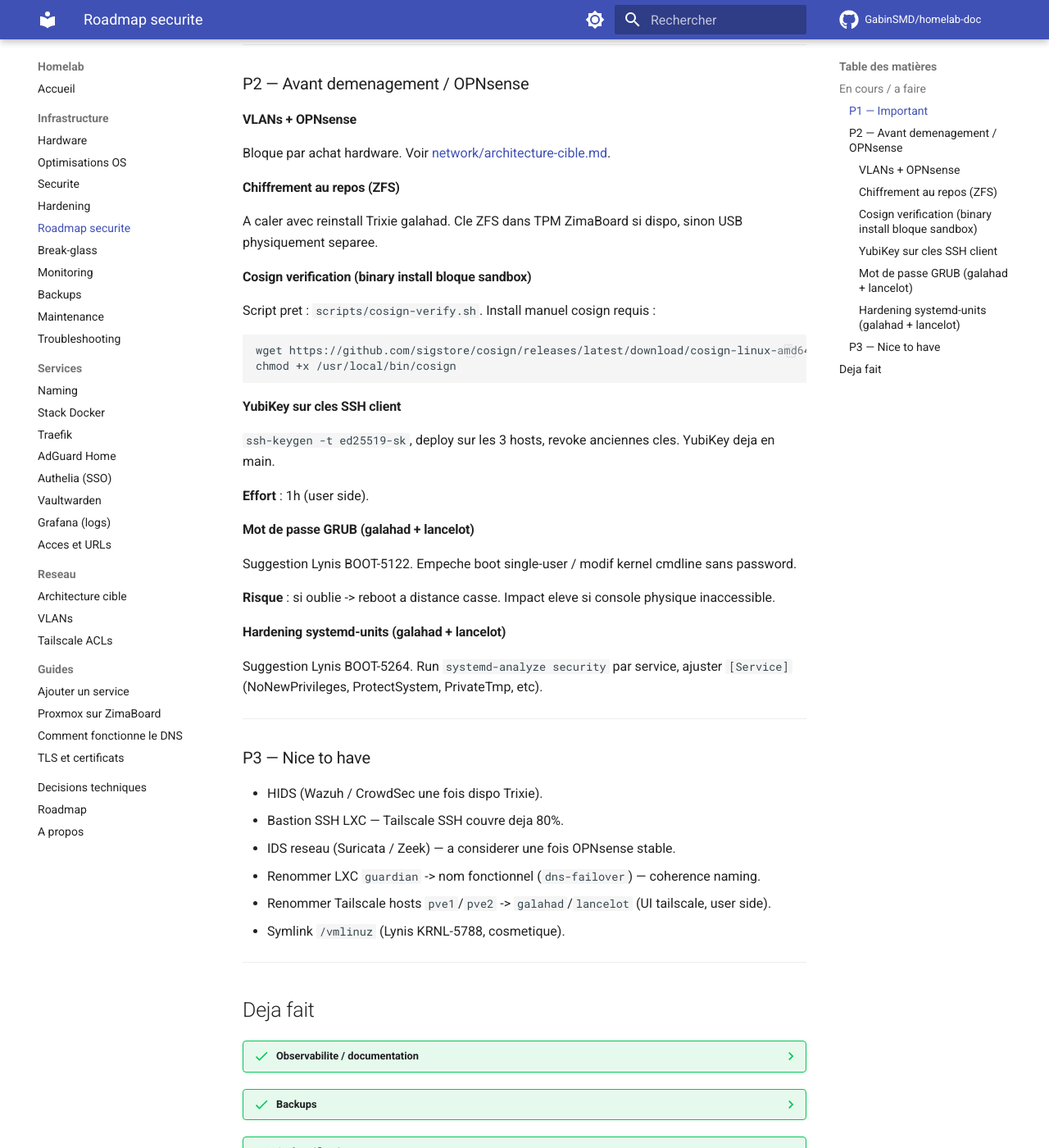
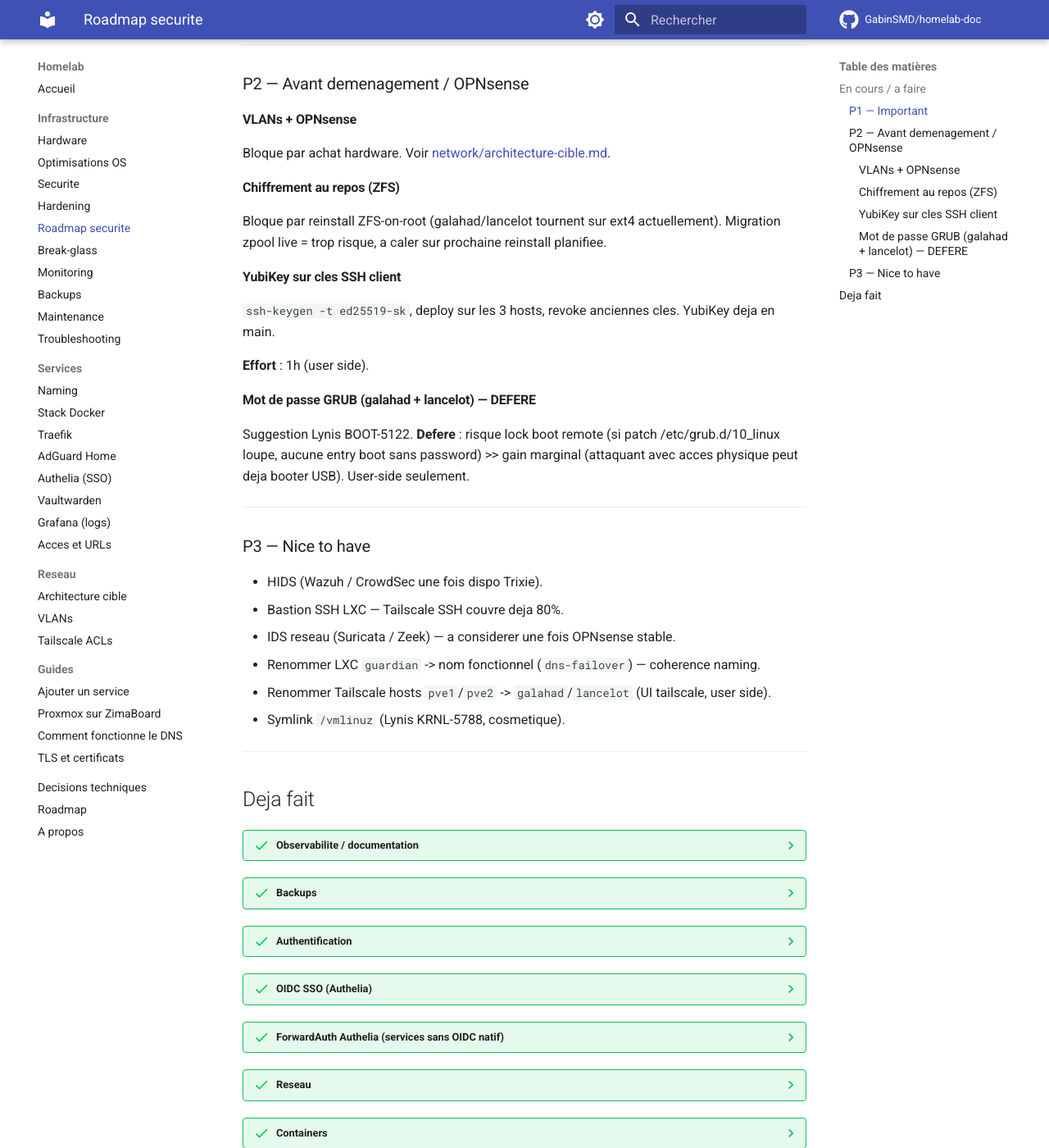
Before and after one commit to GabinSMD/homelab-doc, an MkDocs documentation site: the page built from docs/infrastructure/security-roadmap.md, in a window 1280 px wide and 1400 px high, scrolled down 458 px. Shown: the whole window at 82% size. Built offline with MkDocs 1.6.1 and Material for MkDocs 9.7.7, drawn with Linux system fonts in a browser that asks for light colours; comment, search, counter and statistics services are not loaded; some of the changed text lies outside the part shown.

Commit message:
docs: P2 batch — cosign installe, systemd-units hardened, GRUB defere
P2 maj :
- Cosign : installe via apt Trixie. Constat : 0/3 images critiques signed upstream. Script passif.
- Systemd-units : fail2ban 9.6->4.7, ssh 9.6->8.1, lynis 9.6->~5 sur 3 hosts.
- GRUB password : defere user-side (risque lock boot >> gain marginal)

Reste P2 :
- VLANs OPNsense (hardware)
- Chiffrement ZFS (reinstall)
- YubiKey SSH client (user side)

````diff
--- a/docs/infrastructure/security-roadmap.md
+++ b/docs/infrastructure/security-roadmap.md
@@ -23,15 +23,7 @@
 
 #### Chiffrement au repos (ZFS)
 
-A caler avec reinstall Trixie galahad. Cle ZFS dans TPM ZimaBoard si dispo, sinon USB physiquement separee.
-
-#### Cosign verification (binary install bloque sandbox)
-
-Script pret : `scripts/cosign-verify.sh`. Install manuel cosign requis :
-```bash
-wget https://github.com/sigstore/cosign/releases/latest/download/cosign-linux-amd64 -O /usr/local/bin/cosign
-chmod +x /usr/local/bin/cosign
-```
+Bloque par reinstall ZFS-on-root (galahad/lancelot tournent sur ext4 actuellement). Migration zpool live = trop risque, a caler sur prochaine reinstall planifiee.
 
 #### YubiKey sur cles SSH client
 
@@ -39,15 +31,9 @@
 
 **Effort** : 1h (user side).
 
-#### Mot de passe GRUB (galahad + lancelot)
+#### Mot de passe GRUB (galahad + lancelot) — DEFERE
 
-Suggestion Lynis BOOT-5122. Empeche boot single-user / modif kernel cmdline sans password.
-
-**Risque** : si oublie -> reboot a distance casse. Impact eleve si console physique inaccessible.
-
-#### Hardening systemd-units (galahad + lancelot)
-
-Suggestion Lynis BOOT-5264. Run `systemd-analyze security` par service, ajuster `[Service]` (NoNewPrivileges, ProtectSystem, PrivateTmp, etc).
+Suggestion Lynis BOOT-5122. **Defere** : risque lock boot remote (si patch /etc/grub.d/10_linux loupe, aucune entry boot sans password) >> gain marginal (attaquant avec acces physique peut deja booter USB). User-side seulement.
 
 ---
 
@@ -121,6 +107,13 @@
     - Plus aucun port direct expose (tout via Traefik HTTPS)
     - **`read_only: true` + tmpfs** sur Traefik, Homepage, Beszel, WUD
     - **Pinning digests `@sha256:...`** sur Vaultwarden, Authelia, Traefik (supply chain)
+    - **Cosign installe** (apt Trixie) — verifie : aucune des 3 images critiques n'est signed upstream, attendre evolution
+
+??? success "Systemd-units hardening"
+    - fail2ban : exposure 9.6 -> 4.7 (OK 🙂) sur penny+galahad+lancelot
+    - ssh : exposure 9.6 -> 8.1 sur penny+galahad+lancelot
+    - lynis : exposure 9.6 -> ~5
+    - Docker/cron/getty : non hardened (besoin privileges, casserait service)
 
 ??? success "Audit / detection"
     - Lynis + cron hebdo + ntfy (penny 76, galahad 68, lancelot 69)
````
